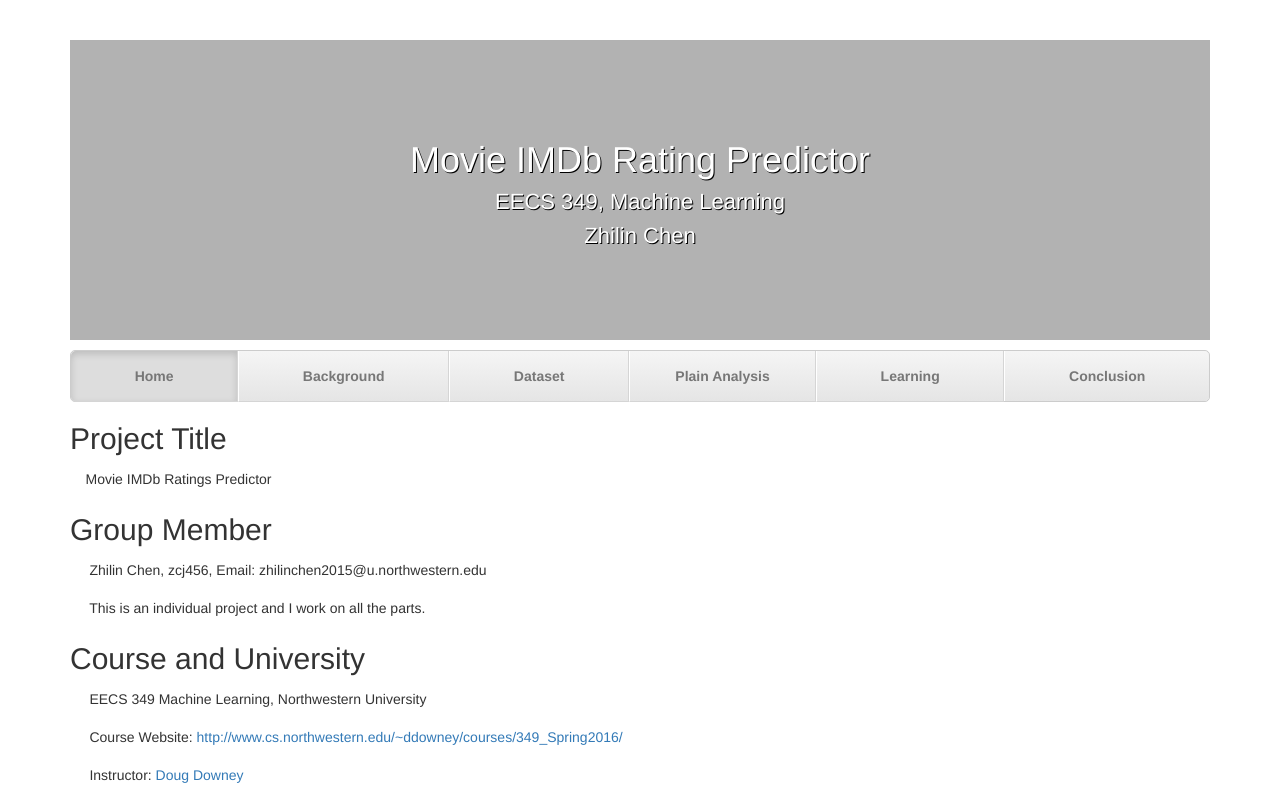
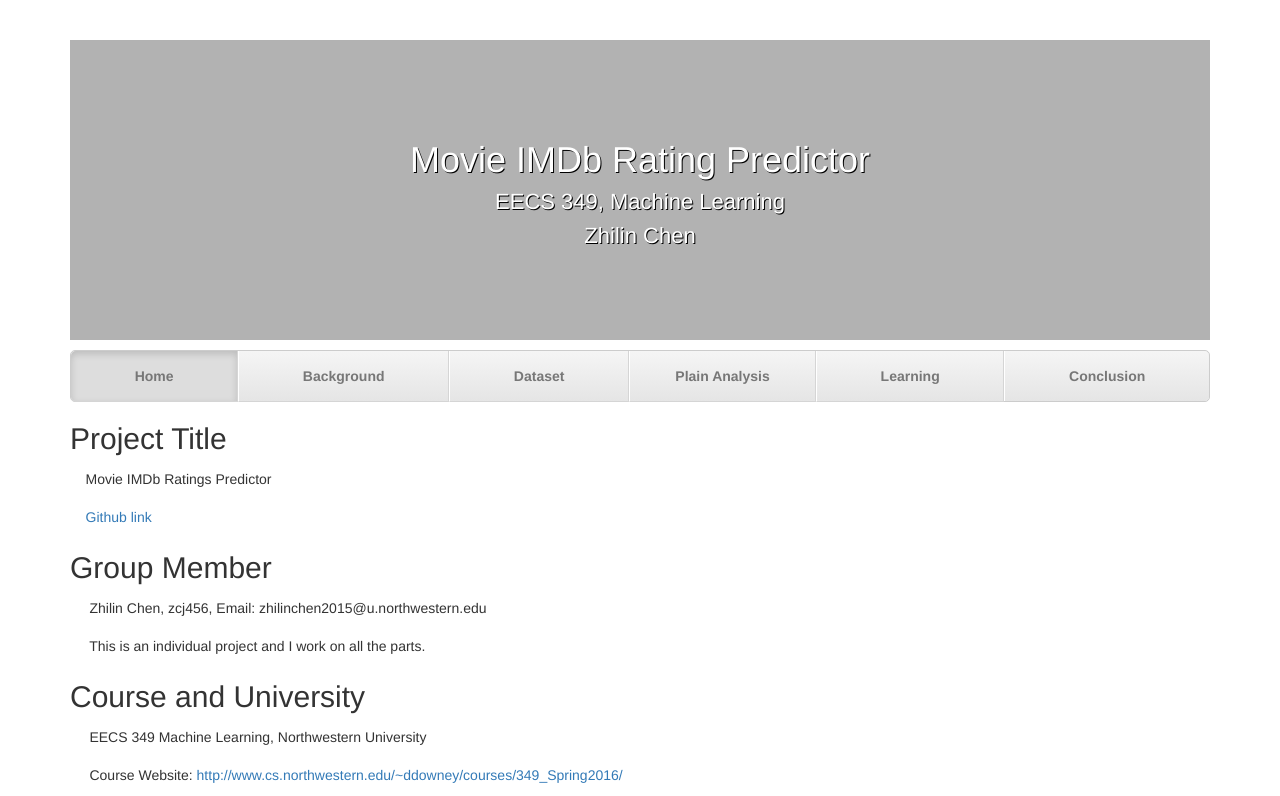
Before and after one commit to Chanzhln/mlproject, a plain HTML site: page index.html in a window 1280 px wide. Shown: the top 796 px of the page. Drawn offline with Linux system fonts and the light colour scheme.

Commit message:
Update index.html

```diff
--- a/index.html
+++ b/index.html
@@ -63,6 +63,7 @@
         <div class="col-lg-12">
           <h2> Project Title </h2>
           <p class="normal-text">&nbsp;&nbsp;&nbsp;&nbsp;Movie IMDb Ratings Predictor </p>
+          <p class="normal-text">&nbsp;&nbsp;&nbsp;&nbsp;<a href="https://github.com/Chanzhln/mlprojec" target="_blank">Github link</a></p>
           <h2> Group Member </h2>
           <p class="normal-text">&nbsp;&nbsp;&nbsp;&nbsp; Zhilin Chen, zcj456, Email: zhilinchen2015@u.northwestern.edu</p>
           <p class="normal-text">&nbsp;&nbsp;&nbsp;&nbsp; This is an individual project and I work on all the parts.</p>
```
